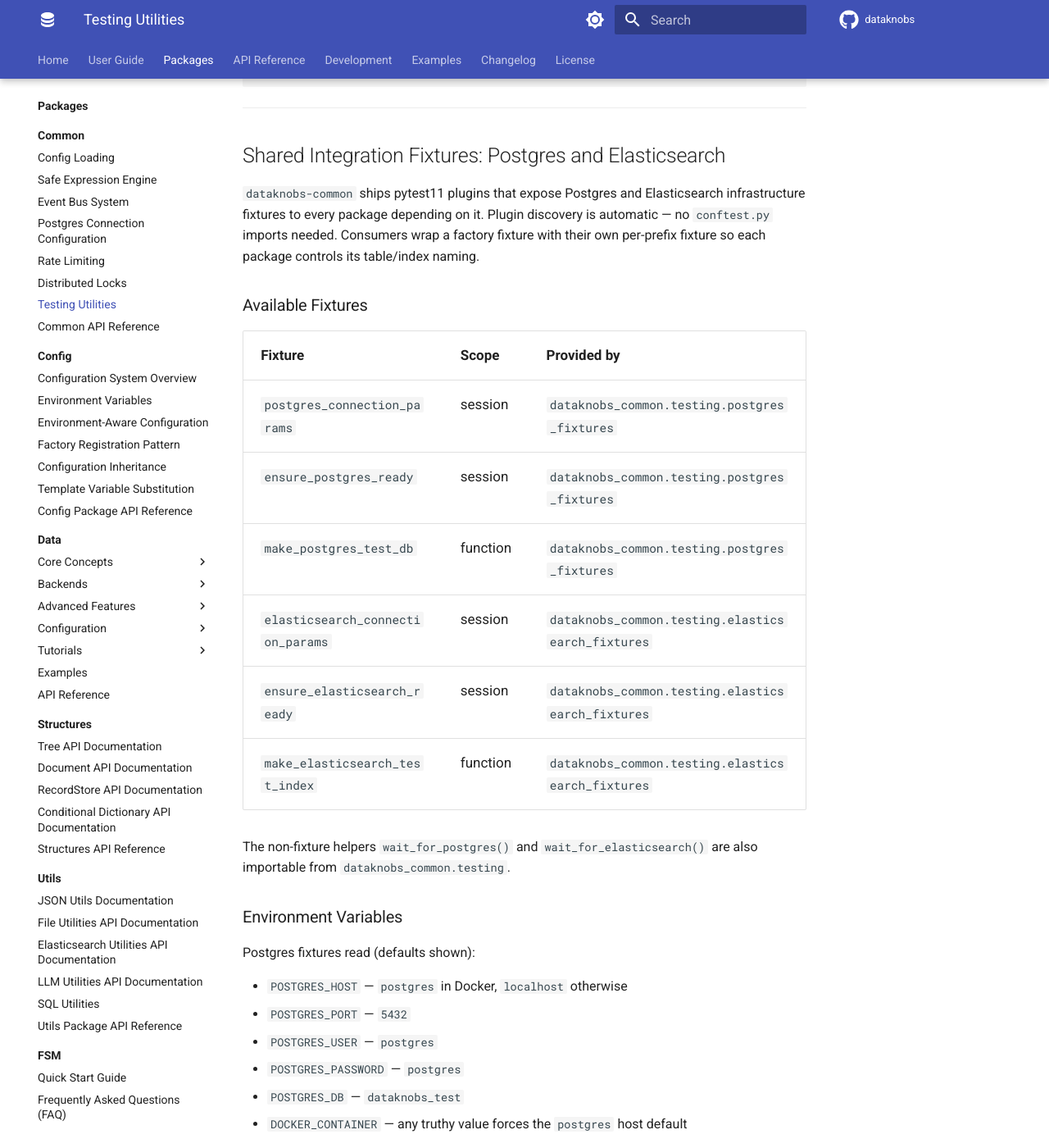
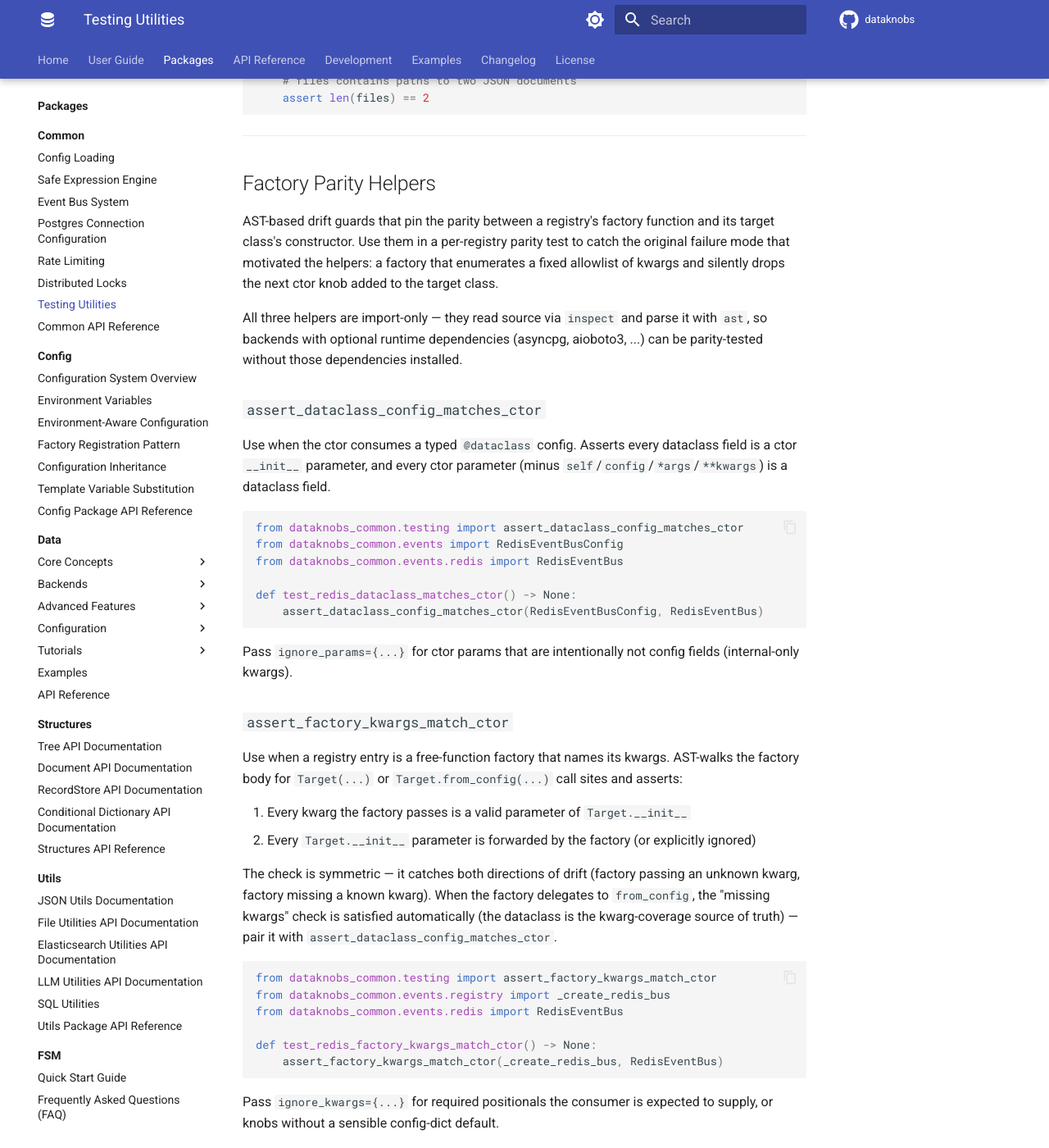
Before and after one commit to KBS-Labs/dataknobs, an MkDocs documentation site: the page built from docs/packages/common/testing.md, in a window 1280 px wide and 1400 px high, scrolled down 6860 px. Shown: the whole window at 82% size. Built offline with MkDocs 1.6.1 and Material for MkDocs 9.7.7, drawn with Linux system fonts in a browser that asks for light colours; comment, search, counter and statistics services are not loaded; some of the changed text lies outside the part shown.

Commit message:
address code review findings: dual-docs gap + route loose-shape construction through from_dict
Documents the AST-based factory parity helpers in packages/common/docs/TESTING.md
so the dual-docs invariant holds for the helpers introduced in the previous commit.

Replaces the direct-ctor branches in PostgresEventBus, RedisEventBus, and
SqsEventBus with a single call to ``<Backend>EventBusConfig.from_dict``, making
that classmethod the only place dict/kwarg → typed translation lives. Defaults
and validation are preserved (postgres still normalizes; sqs ``__post_init__``
still rejects empty ``queue_url``); the module docstring's "structural drift
impossible" claim is now genuinely true across all three buses.

Co-Authored-By: Claude Opus 4.7 (1M context) <noreply@anthropic.com>

````diff
--- a/packages/common/docs/TESTING.md
+++ b/packages/common/docs/TESTING.md
@@ -8,6 +8,7 @@ Test utilities for dataknobs packages including service availability checks, pyt
 - [Pytest Markers](#pytest-markers)
 - [Configuration Factories](#configuration-factories)
 - [File Helpers](#file-helpers)
+- [Factory Parity Helpers](#factory-parity-helpers)
 - [Shared Integration Fixtures: Postgres and Elasticsearch](#shared-integration-fixtures-postgres-and-elasticsearch)
 - [Usage Examples](#usage-examples)
 
@@ -327,6 +328,101 @@ def test_json_processing(tmp_path):
 
 ---
 
+## Factory Parity Helpers
+
+AST-based drift guards that pin the parity between a registry's factory
+function and its target class's constructor. Use them in a per-registry
+parity test to catch the original failure mode that motivated the
+helpers: a factory that enumerates a fixed allowlist of kwargs and
+silently drops the next ctor knob added to the target class.
+
+All three helpers are import-only — they read source via `inspect` and
+parse it with `ast`, so backends with optional runtime dependencies
+(asyncpg, aioboto3, ...) can be parity-tested without those
+dependencies installed.
+
+### `assert_dataclass_config_matches_ctor`
+
+Use when the ctor consumes a typed `@dataclass` config. Asserts every
+dataclass field is a ctor `__init__` parameter, and every ctor
+parameter (minus `self`/`config`/`*args`/`**kwargs`) is a dataclass
+field.
+
+```python
+from dataknobs_common.testing import assert_dataclass_config_matches_ctor
+from dataknobs_common.events import RedisEventBusConfig
+from dataknobs_common.events.redis import RedisEventBus
+
+def test_redis_dataclass_matches_ctor() -> None:
+    assert_dataclass_config_matches_ctor(RedisEventBusConfig, RedisEventBus)
+```
+
+Pass `ignore_params={...}` for ctor params that are intentionally not
+config fields (internal-only kwargs).
+
+### `assert_factory_kwargs_match_ctor`
+
+Use when a registry entry is a free-function factory that names its
+kwargs. AST-walks the factory body for `Target(...)` or
+`Target.from_config(...)` call sites and asserts:
+
+1. Every kwarg the factory passes is a valid parameter of `Target.__init__`
+2. Every `Target.__init__` parameter is forwarded by the factory (or
+   explicitly ignored)
+
+The check is symmetric — it catches both directions of drift (factory
+passing an unknown kwarg, factory missing a known kwarg). When the
+factory delegates to `from_config`, the "missing kwargs" check is
+satisfied automatically (the dataclass is the kwarg-coverage source of
+truth) — pair it with `assert_dataclass_config_matches_ctor`.
+
+```python
+from dataknobs_common.testing import assert_factory_kwargs_match_ctor
+from dataknobs_common.events.registry import _create_redis_bus
+from dataknobs_common.events.redis import RedisEventBus
+
+def test_redis_factory_kwargs_match_ctor() -> None:
+    assert_factory_kwargs_match_ctor(_create_redis_bus, RedisEventBus)
+```
+
+Pass `ignore_kwargs={...}` for required positionals the consumer is
+expected to supply, or knobs without a sensible config-dict default.
+
+### `assert_ctor_reads_documented_keys`
+
+Use when the ctor takes a config dict and reads keys via
+`config.get("X")`, `config["X"]`, or `config.pop("X")` inside its body
+(vector stores, postgres lock, data backends post-merge-into-base-init).
+Asserts every documented key is read somewhere in the ctor body.
+
+```python
+from dataknobs_common.testing import assert_ctor_reads_documented_keys
+from dataknobs_data.vector.stores.pgvector import PgVectorStore
+
+def test_pgvector_reads_documented_keys() -> None:
+    assert_ctor_reads_documented_keys(
+        PgVectorStore,
+        documented_keys={"connection_string", "table", "dimensions"},
+    )
+```
+
+Pass `config_param="..."` to name the dict parameter when it isn't the
+default `"config"`.
+
+### When to Use Which
+
+| Factory pattern | Helper |
+|---|---|
+| Ctor consumes a typed `@dataclass` config | `assert_dataclass_config_matches_ctor` |
+| Factory names kwargs in its body — `cls(k=cfg.get("k"))` or `cls.from_config(cfg)` | `assert_factory_kwargs_match_ctor` |
+| Ctor reads `config.get("X")` / `config["X"]` directly | `assert_ctor_reads_documented_keys` |
+
+When a registry uses the dataclass + `from_config` pattern, pair the
+first two — together they pin both the dataclass↔ctor parity and the
+factory↔ctor parity, so drift in either direction fails the test.
+
+---
+
 ## Shared Integration Fixtures: Postgres and Elasticsearch
 
 `dataknobs-common` ships pytest11 plugins that expose Postgres and
````
Also changed, not shown: 3 other files.
